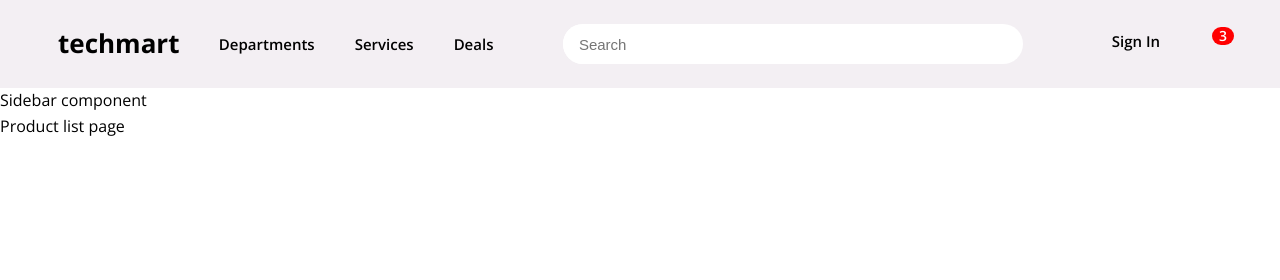
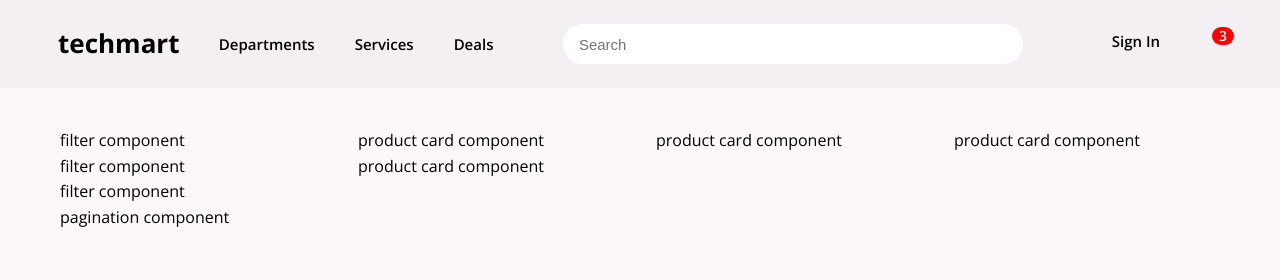
Before and after one commit to nhannguyencsd/mern-ecommerce, a React (Create React App) app in the folder client/: page /product-list in a window 1280 px wide. Shown: the top 280 px of the page. Built offline with nearby package versions, Linux system fonts and the light colour scheme.

Commit message:
feat(client): setup base for product list page

```diff
--- a/client/src/components/CategoryCard/CategoryCardIndex.js
+++ b/client/src/components/CategoryCard/CategoryCardIndex.js
@@ -7,7 +7,7 @@ const cx = classNames.bind(styles);
 function CategoryCard({ card, insertClassName }) {
     return (
         <div className={cx('wrapper') + insertClassName}>
-            <Link className={cx('content')} to="/">
+            <Link className={cx('content')} to="/product-list">
                 <div className={cx('image-cell')}>
                     <img src={card.image} alt="card" />
                 </div>
--- a/client/src/pages/ProductListPage.js
+++ /dev/null
@@ -1,5 +0,0 @@
-function ProductListPage() {
-    return 'Product list page';
-}
-
-export default ProductListPage;
--- /dev/null
+++ b/client/src/pages/ProductListPage/ProductListPage.module.scss
@@ -0,0 +1,11 @@
+.wrapper {
+    margin-top: 40px;
+}
+
+.filters {
+    background-color: green;
+}
+
+.product-item {
+    background-color: blue;
+}
--- /dev/null
+++ b/client/src/pages/ProductListPage/ProductListPageIndex.js
@@ -0,0 +1,30 @@
+import classNames from 'classnames/bind';
+import styles from './ProductListPage.module.scss';
+
+const cx = classNames.bind(styles);
+
+function ProductListPage() {
+    return (
+        <div className={cx('wrapper')}>
+            <div className="grid">
+                <div className="row">
+                    <div className="col lg-3">
+                        <div>filter component</div>
+                        <div>filter component</div>
+                        <div>filter component</div>
+                    </div>
+                    <div className="col lg-9">
+                        <div className="row">
+                            <div className="col lg-4">product card component</div>
+                            <div className="col lg-4">product card component</div>
+                            <div className="col lg-4">product card component</div>
+                            <div className="col lg-4">product card component</div>
+                        </div>
+                    </div>
+                </div>
+                <div>pagination component</div>
+            </div>
+        </div>
+    );
+}
+export default ProductListPage;
--- a/client/src/routes/createRoutes.js
+++ b/client/src/routes/createRoutes.js
@@ -6,7 +6,7 @@ import SidebarContentLayout from '../layouts/SidebarContentLayout/SidebarContent
 import AdminLayout from '../layouts/AdminLayout/AdminLayoutIndex';
 // import public pages
 import HomePage from '../pages/HomePage/HomePageIndex';
-import ProductListPage from '../pages/ProductListPage';
+import ProductListPage from '../pages/ProductListPage/ProductListPageIndex';
 import ProductDetailsPage from '../pages/ProductDetailsPage';
 import CartPage from '../pages/CartPage';
 import RegisterPage from '../pages/RegisterPage';
@@ -31,13 +31,13 @@ import AdminAnalyticsPage from '../pages/admin/AdminAnalyticsPage';
 // routes config
 const publicRoutesConfig = [
     { path: '/', page: HomePage },
-    { path: '/product-list', page: ProductListPage, layout: SidebarContentLayout },
+    { path: '/product-list', page: ProductListPage },
     { path: '/product-details', page: ProductDetailsPage },
     { path: '/product-details/:id', page: ProductDetailsPage },
     { path: '/cart', page: CartPage },
     { path: '/register', page: RegisterPage },
     { path: '/login', page: LoginPage },
-    { path: '*', page: NotFoundPage },
+    { path: '*', page: NotFoundPage, layout: SidebarContentLayout },
 ];
 const userProtectedRoutesConfig = [
     { path: '/user', page: UserProfilePage },
```
